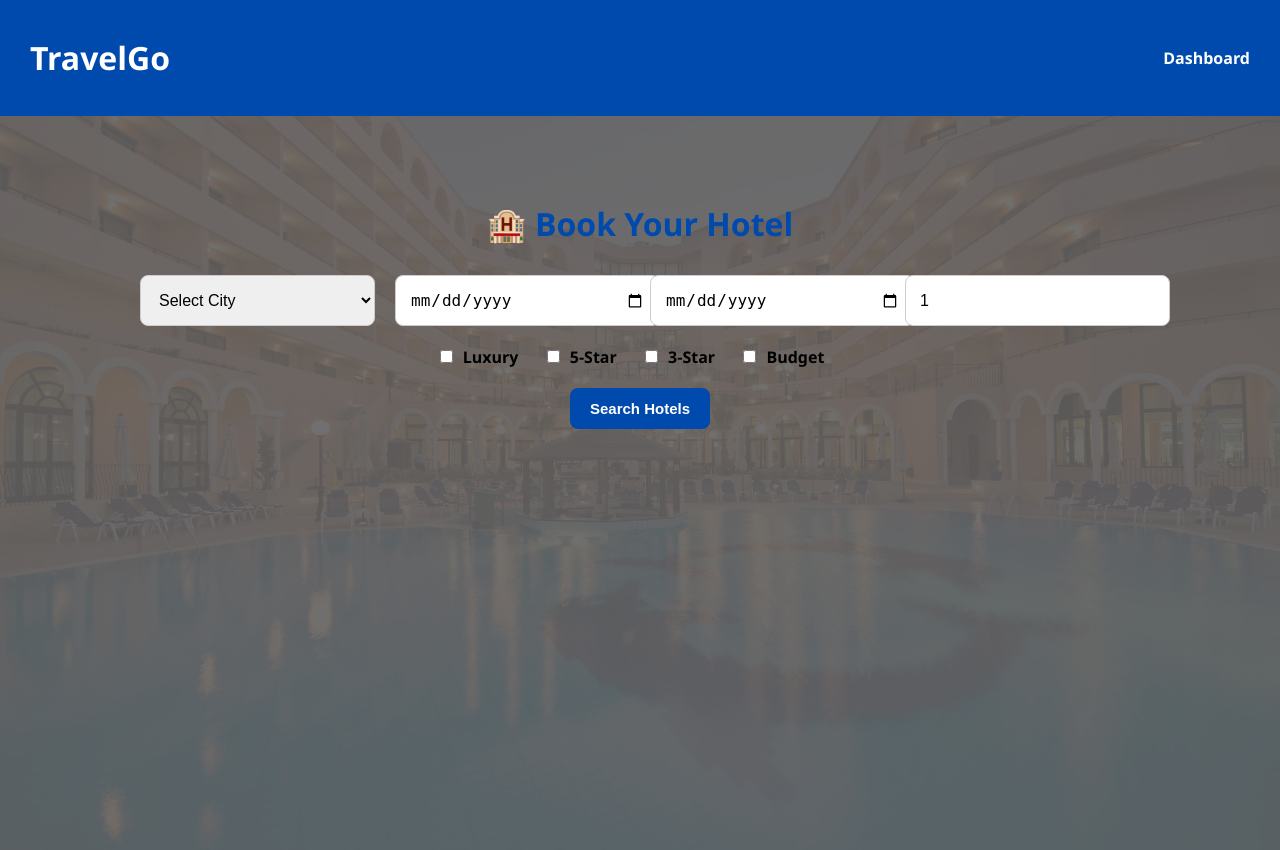
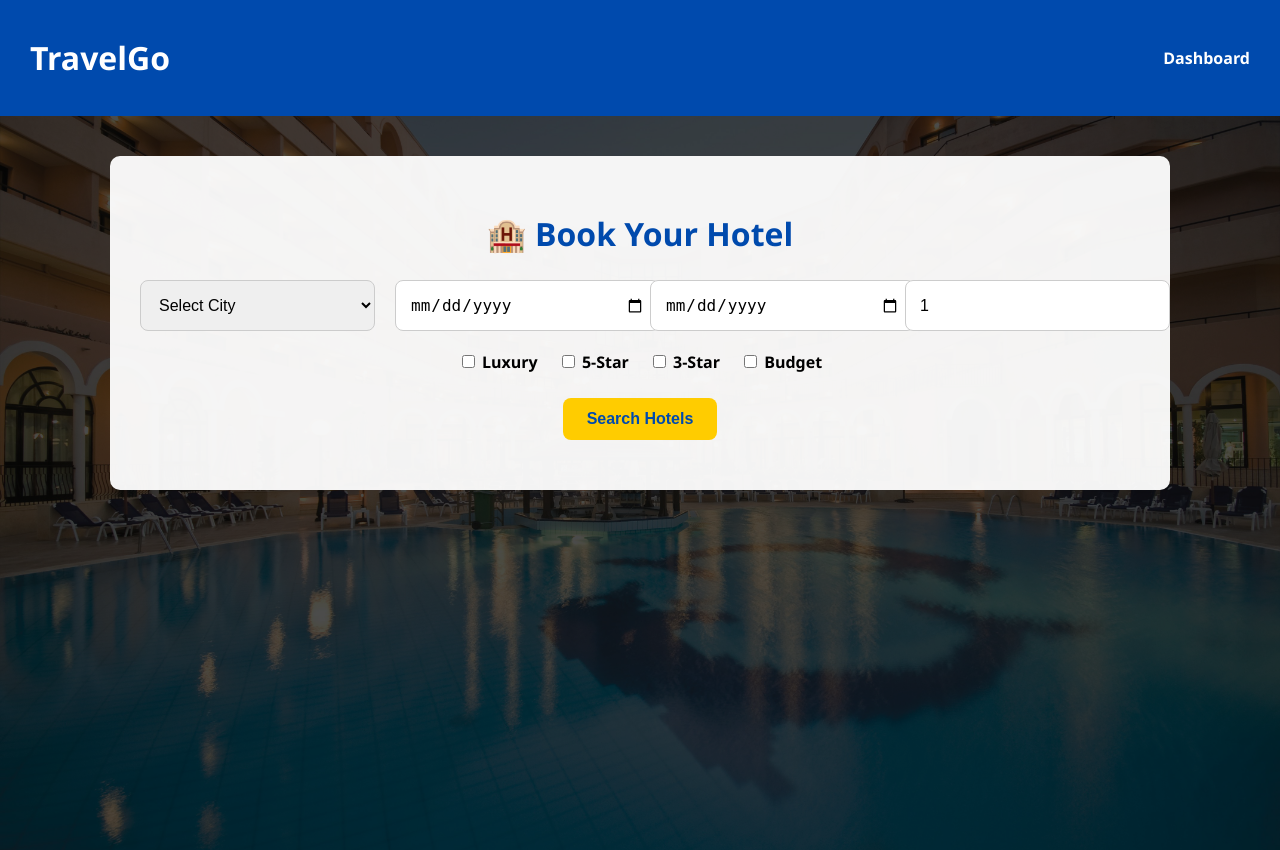
Before and after one commit to AlekhyaPenubakula/Travel-Booking-website_Ec2_Dynamodb_SNS, a Flask app: page /hotels in a window 1280 px wide. Run offline with Flask 3, Linux system fonts and the light colour scheme.

Commit message:
Update hotels.html

```diff
--- a/travel_booking_system/templates/hotels.html
+++ b/travel_booking_system/templates/hotels.html
@@ -8,12 +8,12 @@
       margin: 0;
       padding: 0;
       font-family: 'Segoe UI', sans-serif;
-      background: url('static/images/hotel.jpg') no-repeat center center fixed;
+      background: url('/static/images/hotel.jpg') no-repeat center center fixed;
       background-size: cover;
     }
 
     .overlay {
-      background-color: rgba(98, 96, 96, 0.9);
+      background-color: rgba(0, 0, 0, 0.7);
       min-height: 100vh;
       padding-bottom: 50px;
     }
@@ -35,20 +35,22 @@
 
     .container {
       max-width: 1000px;
-      margin: 30px auto;
+      margin: 40px auto;
       padding: 30px;
+      background-color: rgba(255, 255, 255, 0.95);
+      border-radius: 10px;
     }
 
     h2 {
       text-align: center;
       color: #004aad;
       font-size: 32px;
-      margin-bottom: 30px;
+      margin-bottom: 25px;
     }
 
-    form {
+    .form-section {
       display: grid;
-      grid-template-columns: repeat(auto-fit, minmax(220px, 1fr));
+      grid-template-columns: repeat(auto-fit, minmax(200px, 1fr));
       gap: 20px;
       margin-bottom: 20px;
     }
@@ -62,17 +64,37 @@
     }
 
     .filters {
-      text-align: center;
-      margin: 20px 0;
+      display: flex;
+      flex-wrap: wrap;
+      gap: 20px;
+      justify-content: center;
+      margin-bottom: 25px;
     }
 
     .filters label {
-      margin-right: 20px;
-      font-weight: bold;
+      font-weight: 600;
     }
 
-    .filters input {
-      margin-right: 6px;
+    .search-btn-container {
+      text-align: center;
+      margin-bottom: 20px;
+    }
+
+    .book-btn {
+      background-color: #ffcc00;
+      color: #004aad;
+      padding: 12px 24px;
+      border: none;
+      border-radius: 8px;
+      font-weight: bold;
+      font-size: 16px;
+      cursor: pointer;
+      transition: all 0.3s ease;
+    }
+
+    .book-btn:hover {
+      background-color: #004aad;
+      color: white;
     }
 
     .hotel-list {
@@ -83,38 +105,18 @@
       display: flex;
       justify-content: space-between;
       align-items: center;
-      background: #eaf2fb;
+      background: #f0f6ff;
       padding: 20px;
       margin-bottom: 15px;
-      border-radius: 12px;
+      border-radius: 10px;
       box-shadow: 0 4px 12px rgba(0,0,0,0.1);
     }
 
-    .book-btn {
-      background-color: #004aad;
-      color: white;
-      padding: 12px 20px;
-      border: none;
-      border-radius: 8px;
-      font-weight: bold;
-      font-size: 15px;
-      cursor: pointer;
-      transition: background-color 0.3s ease;
-    }
-
-    .book-btn:hover {
-      background-color: #00337f;
-    }
-
     @media screen and (max-width: 768px) {
-      form {
-        grid-template-columns: 1fr;
-      }
-
       .hotel-card {
         flex-direction: column;
         align-items: flex-start;
-        gap: 10px;
+        gap: 12px;
       }
     }
   </style>
@@ -128,18 +130,24 @@
 
     <div class="container">
       <h2>🏨 Book Your Hotel</h2>
-      <form id="hotel-search">
+
+      <!-- Form Section -->
+      <form id="hotel-search" onsubmit="event.preventDefault(); filterHotels();">
+        <div class="form-section">
           <select id="city" required>
             <option value="">Select City</option>
             <option value="Hyderabad">Hyderabad</option>
             <option value="Bangalore">Bangalore</option>
             <option value="Chennai">Chennai</option>
           </select>
+
           <input type="date" id="checkin" required />
           <input type="date" id="checkout" required />
-        <input type="number" id="guests" min="1" value="1" placeholder="No. of Guests" required />
+          <input type="number" id="guests" min="1" value="1" placeholder="Guests" required />
+        </div>
       </form>
 
+      <!-- Filters -->
       <div class="filters">
         <label><input type="checkbox" id="Luxury"> Luxury</label>
         <label><input type="checkbox" id="5-Star"> 5-Star</label>
@@ -147,10 +155,12 @@
         <label><input type="checkbox" id="Budget"> Budget</label>
       </div>
 
-      <div style="text-align: center; margin-bottom: 20px;">
+      <!-- Search Button -->
+      <div class="search-btn-container">
         <button id="search-btn" class="book-btn">Search Hotels</button>
       </div>
 
+      <!-- Hotel List -->
       <div id="hotel-list" class="hotel-list"></div>
     </div>
   </div>
@@ -171,7 +181,7 @@
       }
 
       if (checkin > checkout) {
-        alert("Check-out date must be after check-in.");
+        alert("Check-out must be after check-in date.");
         return;
       }
 
@@ -236,10 +246,7 @@
       form.submit();
     }
 
-    document.getElementById("search-btn").addEventListener("click", function (e) {
-      e.preventDefault();
-      filterHotels();
-    });
+    document.getElementById("search-btn").addEventListener("click", filterHotels);
   </script>
 </body>
 </html>
```
Lines whose indentation alone changed are shown as unchanged.
